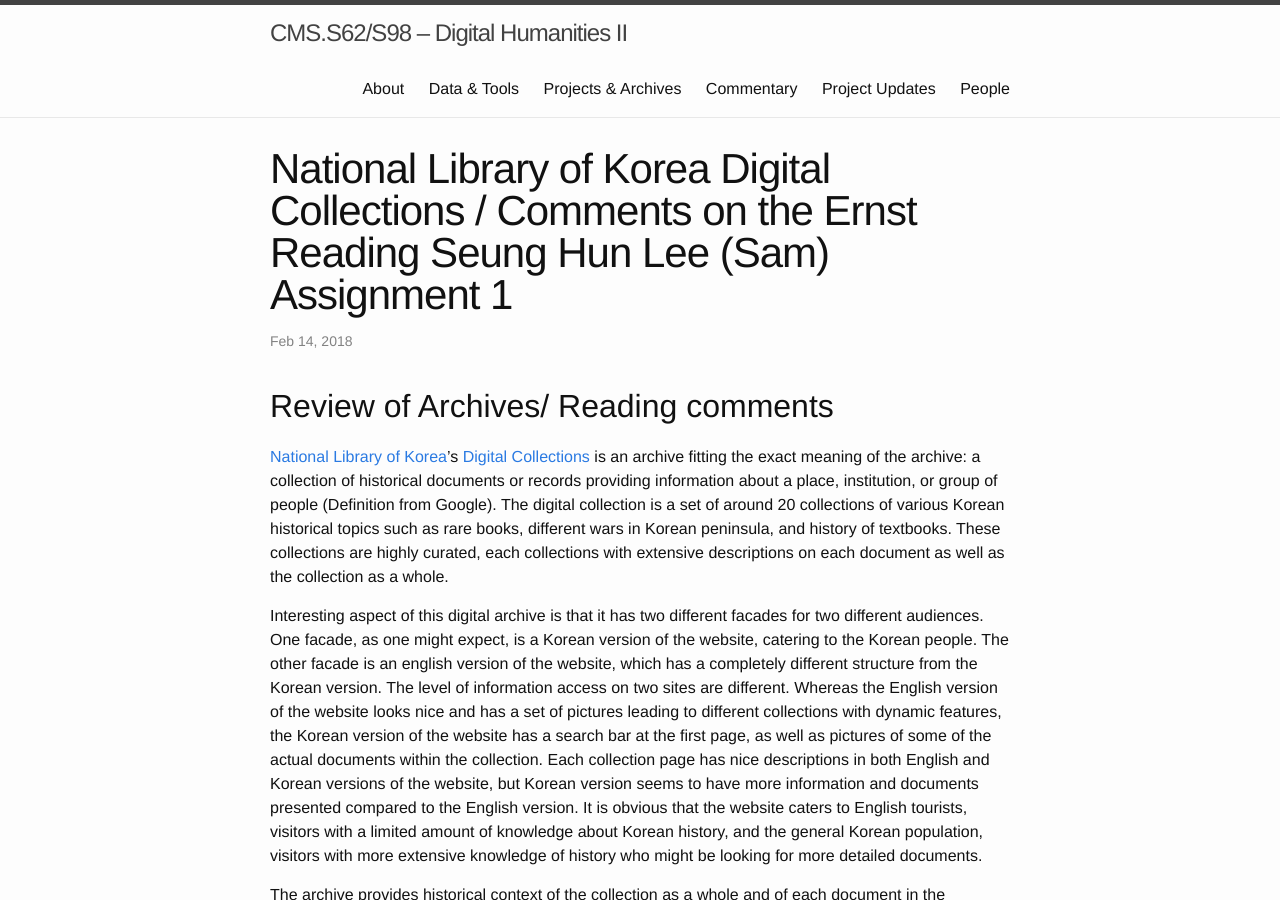
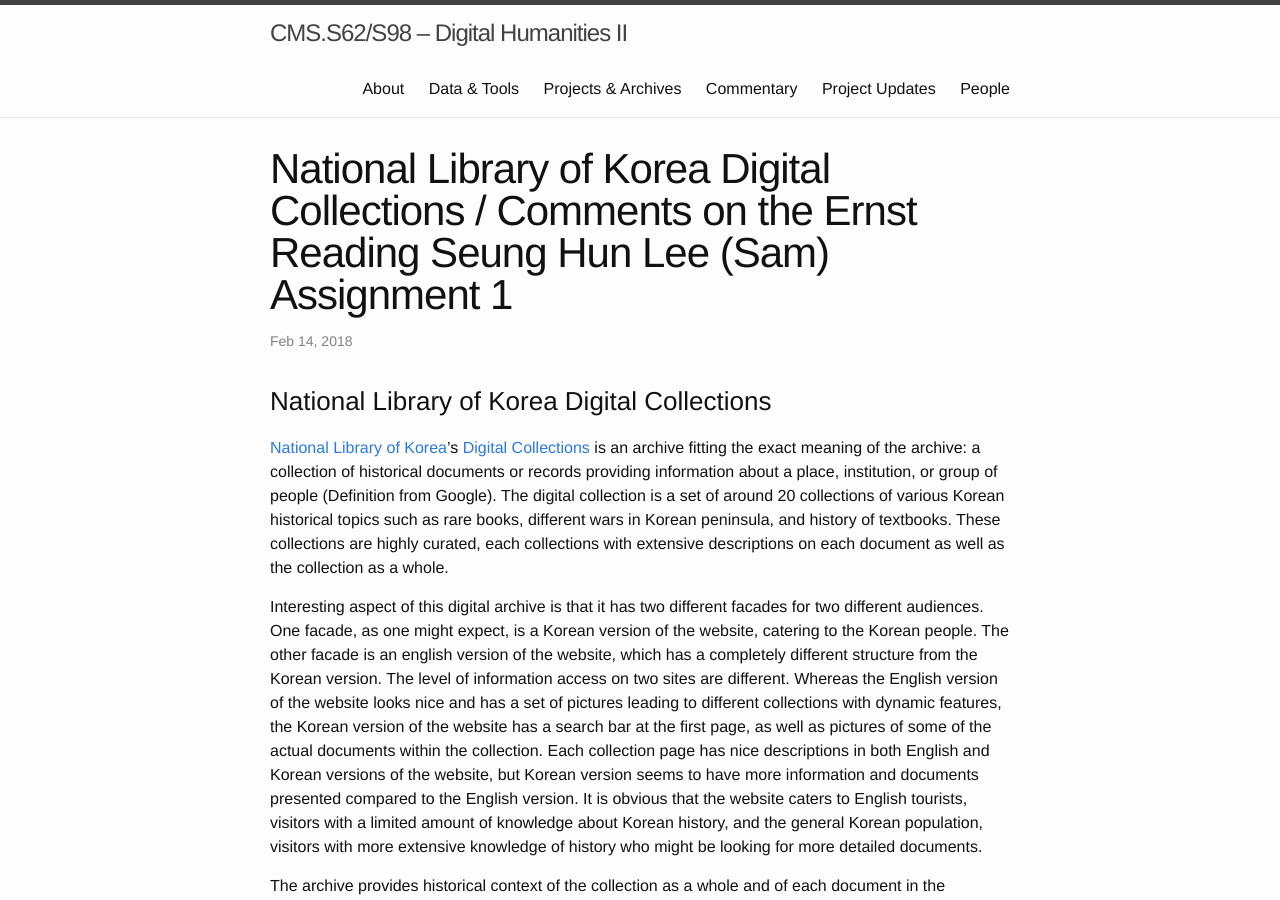
Before and after one commit to cmsS62/Spring-2018, a Jekyll site: the page built from _posts/2018-02-14-seung-hun-sam-lee-assignment-1-national-library-of-korea-digital-collections-comments-on-the-ernst-reading.md, in a window 1280 px wide and 900 px high. Built offline with Jekyll 4.4.1, drawn with Linux system fonts in a browser that asks for light colours.

Commit message:
Update 2018-02-14-seung-hun-sam-lee-assignment-1-national-library-of-korea-digital-collections-comments-on-the-ernst-reading.md

```diff
--- a/_posts/2018-02-14-seung-hun-sam-lee-assignment-1-national-library-of-korea-digital-collections-comments-on-the-ernst-reading.md
+++ b/_posts/2018-02-14-seung-hun-sam-lee-assignment-1-national-library-of-korea-digital-collections-comments-on-the-ernst-reading.md
@@ -6,7 +6,7 @@
   National Library of Korea Digital Collections / Comments on the Ernst Reading
   Seung Hun Lee (Sam) Assignment 1
 ---
-## Review of Archives/ Reading comments
+### National Library of Korea Digital Collections
 
 [National Library of Korea](http://www.nl.go.kr/english/)'s  [Digital Collections](http://nlcollection.nl.go.kr/english/index.html) is an archive fitting the exact meaning of the archive: a collection of historical documents or records providing information about a place, institution, or group of people (Definition from Google). The digital collection is a set of around 20 collections of various Korean historical topics such as rare books, different wars in Korean peninsula, and history of textbooks. These collections are highly curated, each collections with extensive descriptions on each document as well as the collection as a whole.
 
```
